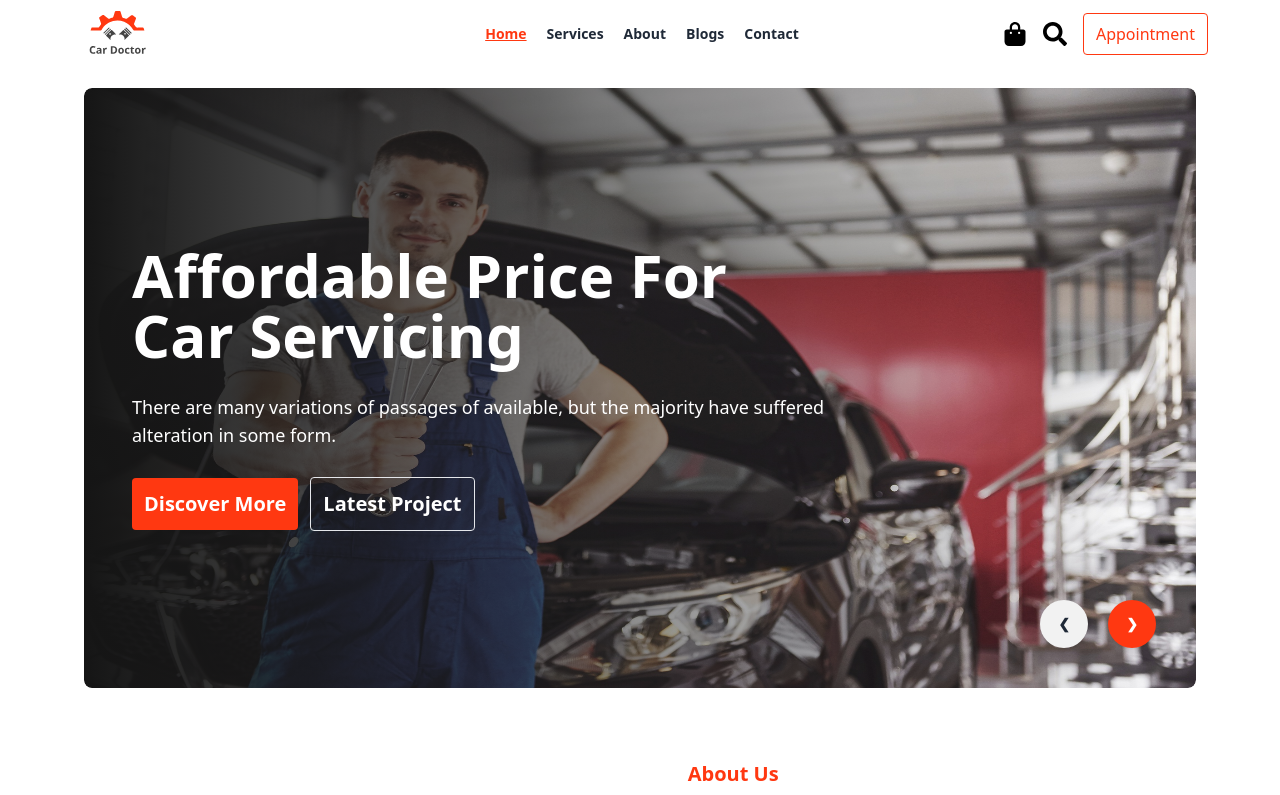
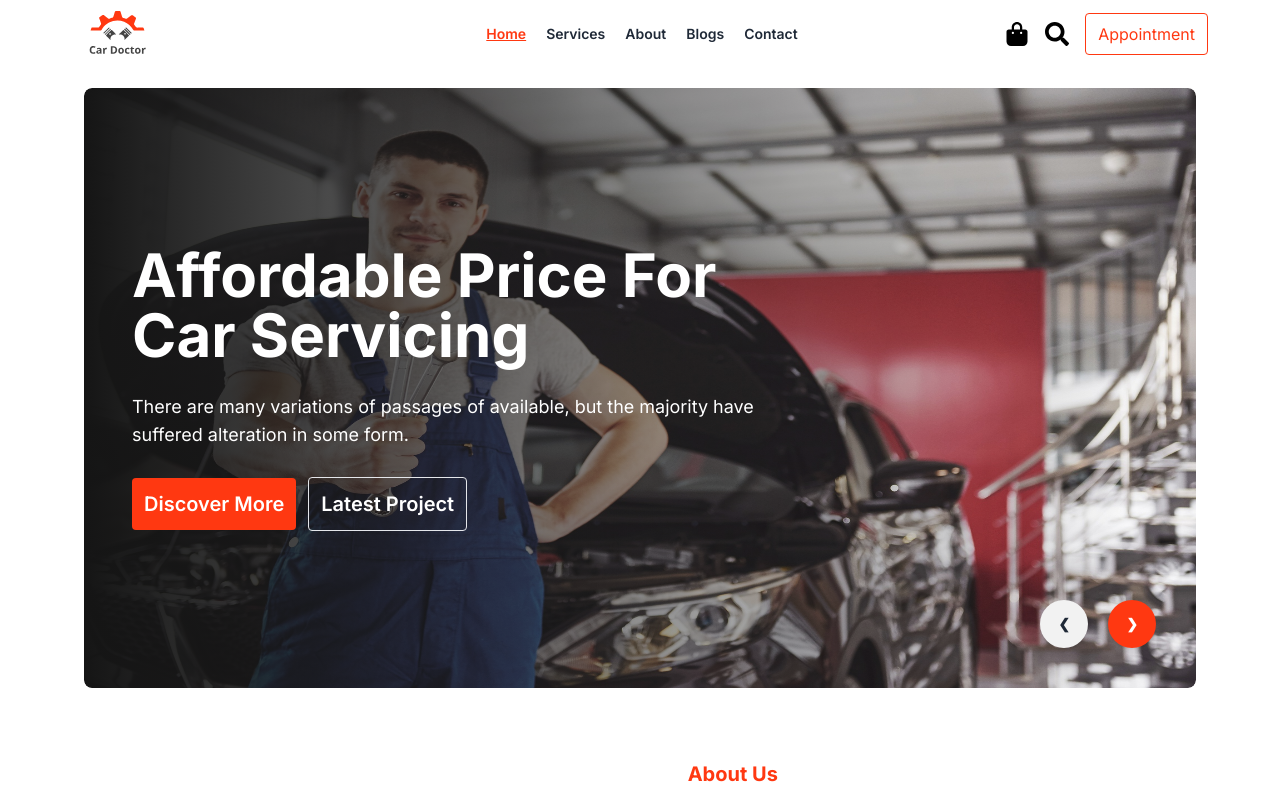
Before and after one commit to Mosharof-Hossen/Car-Doctor, a React (Vite) app in the folder client/: page / in a window 1280 px wide. Shown: the top 795 px of the page. Built offline with nearby package versions, Linux system fonts and the light colour scheme.

Commit message:
google font added

```diff
--- a/client/src/index.css
+++ b/client/src/index.css
@@ -1,3 +1,9 @@
+@import url('https://fonts.googleapis.com/css2?family=Inter:ital,opsz,wght@0,14..32,100..900;1,14..32,100..900&display=swap');
+
 @tailwind base;
 @tailwind components;
 @tailwind utilities;
+
+body{
+    font-family: "Inter", sans-serif;
+}
```
